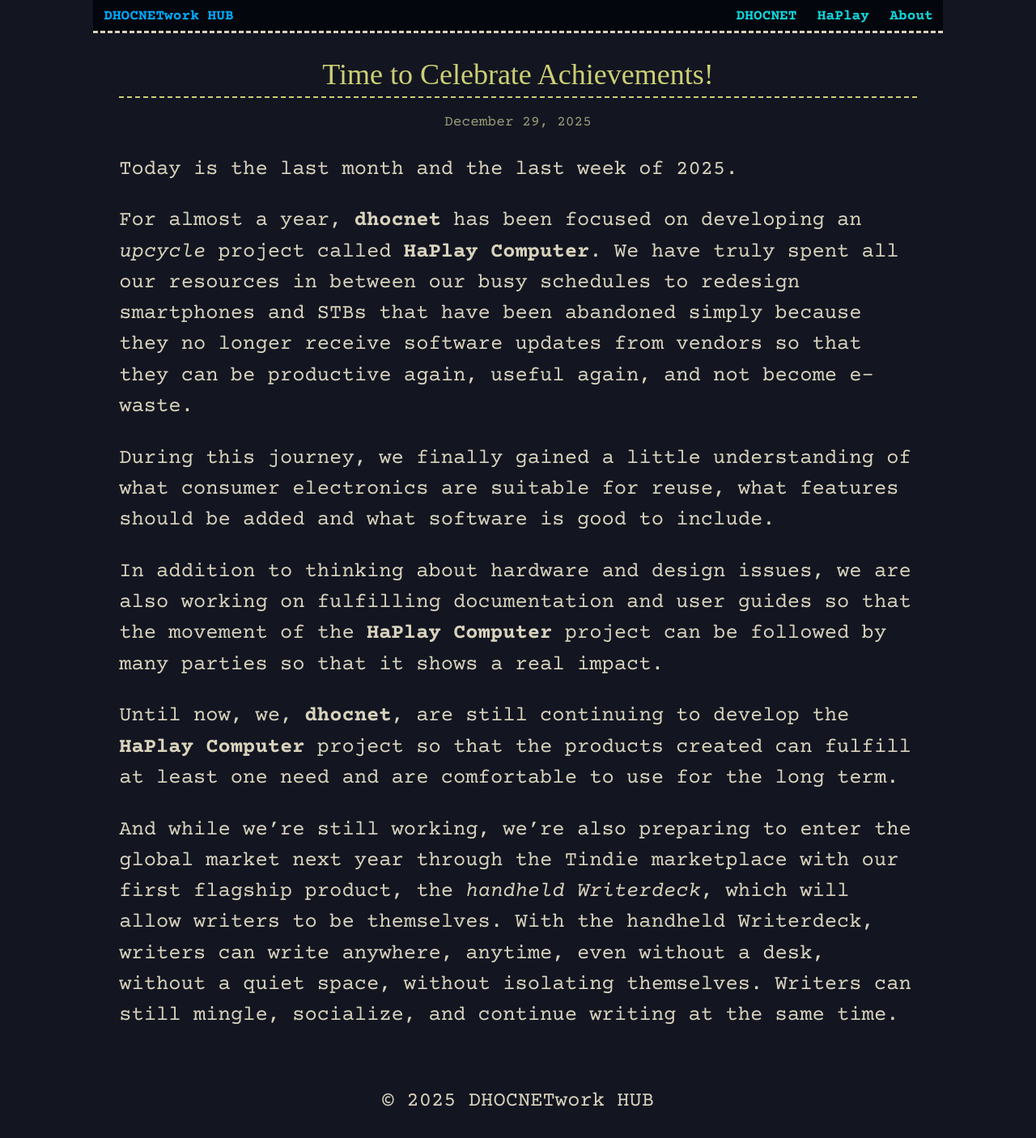
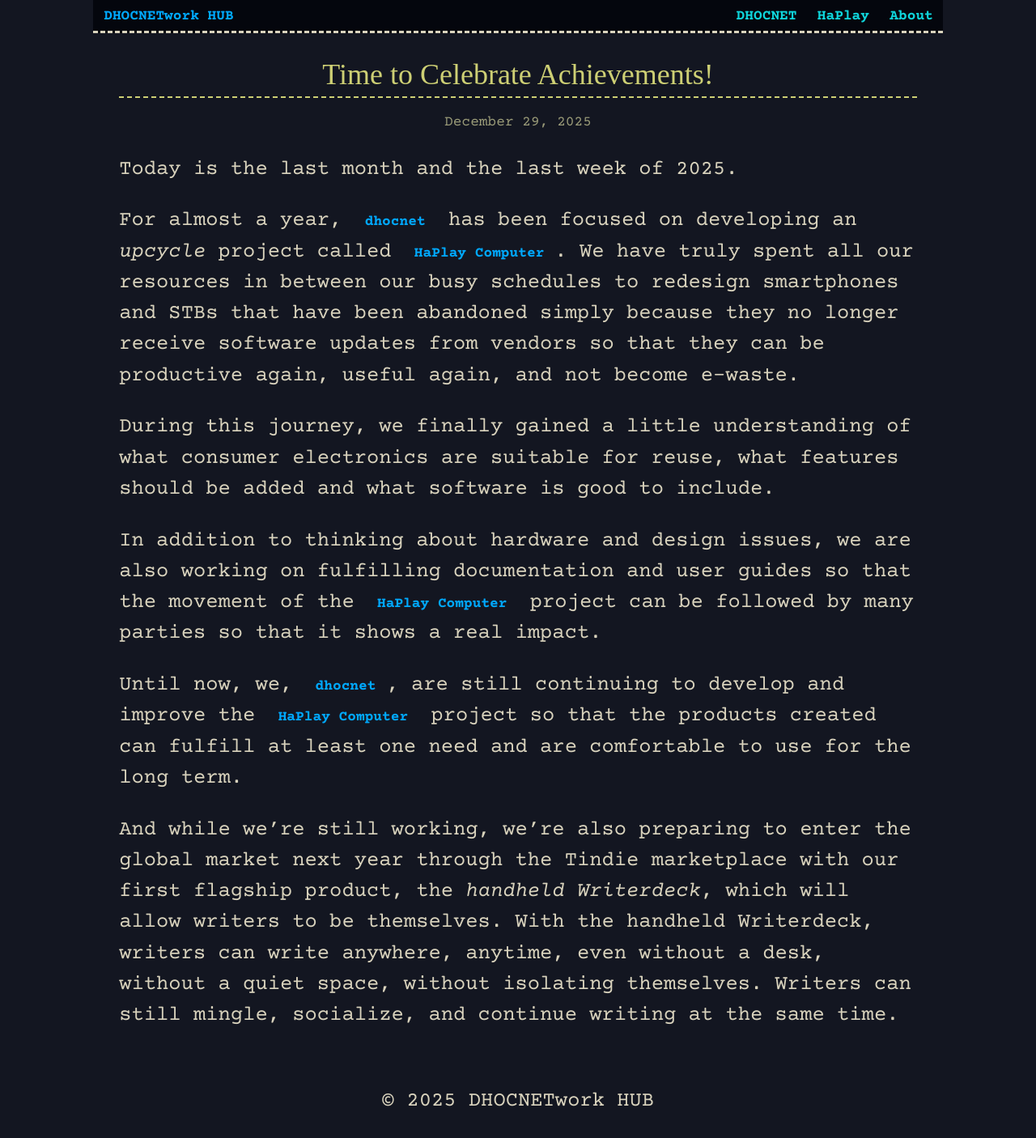
Before and after one commit to dhocnet/dhocnet.github.io, a Jekyll site: the page built from _posts/2025-12-29-Time_to_Celebrate_Achievements.md, in a window 1280 px wide. Shown: the whole page at 81% size. Built offline with Jekyll 4.4.1, drawn with Linux system fonts in a browser that asks for light colours; some web fonts are replaced.

Commit message:
Update 2025-12-29-Time_to_Celebrate_Achievements.md

```diff
--- a/_posts/2025-12-29-Time_to_Celebrate_Achievements.md
+++ b/_posts/2025-12-29-Time_to_Celebrate_Achievements.md
@@ -6,12 +6,12 @@
 
 Today is the last month and the last week of 2025.
 
-For almost a year, **dhocnet** has been focused on developing an *upcycle* project called **HaPlay Computer**. We have truly spent all our resources in between our busy schedules to redesign smartphones and STBs that have been abandoned simply because they no longer receive software updates from vendors so that they can be productive again, useful again, and not become e-waste.
+For almost a year, [dhocnet](https://dhocnet.work) has been focused on developing an *upcycle* project called [HaPlay Computer](https://haplaycomputer.com). We have truly spent all our resources in between our busy schedules to redesign smartphones and STBs that have been abandoned simply because they no longer receive software updates from vendors so that they can be productive again, useful again, and not become e-waste.
 
 During this journey, we finally gained a little understanding of what consumer electronics are suitable for reuse, what features should be added and what software is good to include.
 
-In addition to thinking about hardware and design issues, we are also working on fulfilling documentation and user guides so that the movement of the **HaPlay Computer** project can be followed by many parties so that it shows a real impact.
+In addition to thinking about hardware and design issues, we are also working on fulfilling documentation and user guides so that the movement of the [HaPlay Computer](https://haplaycomputer.com) project can be followed by many parties so that it shows a real impact.
 
-Until now, we, **dhocnet**, are still continuing to develop the **HaPlay Computer** project so that the products created can fulfill at least one need and are comfortable to use for the long term.
+Until now, we, [dhocnet](https://dhocnet.work), are still continuing to develop and improve the [HaPlay Computer](https://haplaycomputer.com) project so that the products created can fulfill at least one need and are comfortable to use for the long term.
 
 And while we're still working, we're also preparing to enter the global market next year through the Tindie marketplace with our first flagship product, the *handheld Writerdeck*, which will allow writers to be themselves. With the handheld Writerdeck, writers can write anywhere, anytime, even without a desk, without a quiet space, without isolating themselves. Writers can still mingle, socialize, and continue writing at the same time.
```
